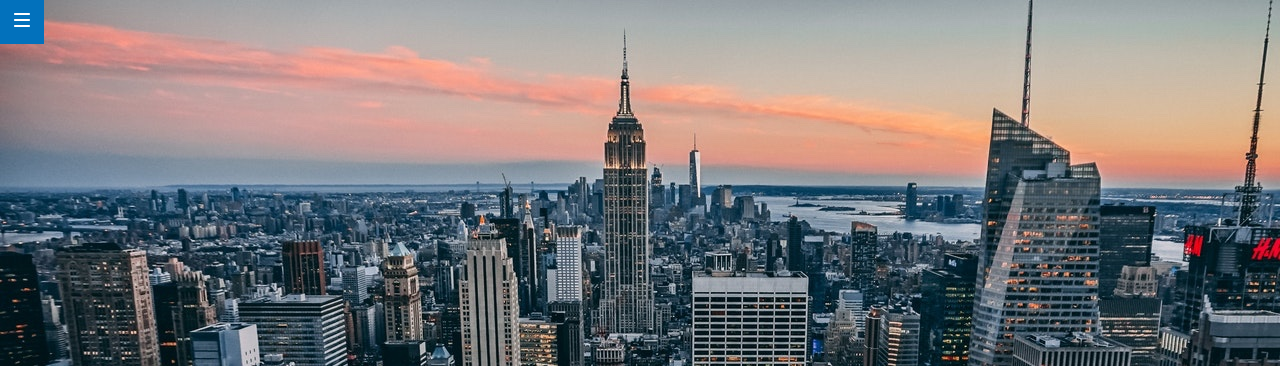
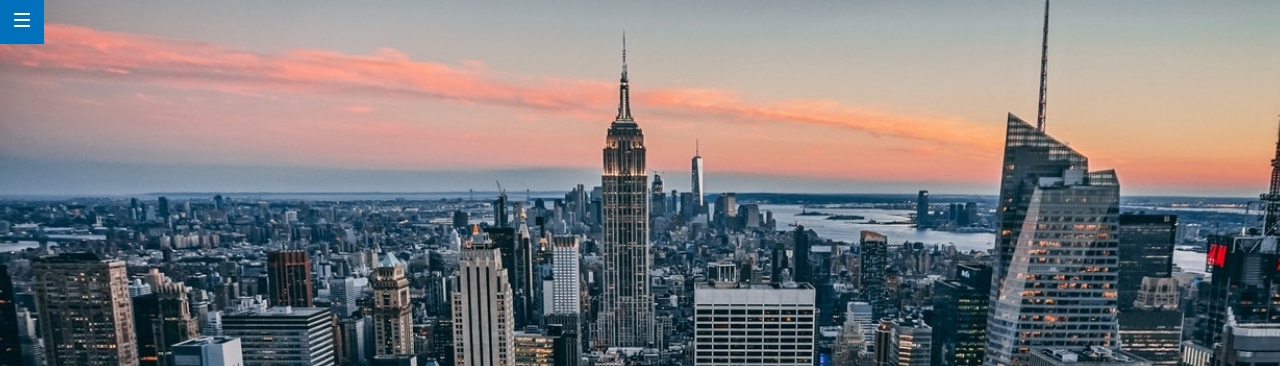
Before and after one commit to alcocere/anonymous-proxy, a website: page docs/index.html in a window 1280 px wide. Shown: the top 366 px of the page. Drawn offline with nearby package versions, Linux system fonts and the light colour scheme; files that its build step writes are made by us from their sources.

Commit message:
change hero vh mediaqueries

```diff
--- a/src/scss/pages/_header.scss
+++ b/src/scss/pages/_header.scss
@@ -55,10 +55,6 @@
 }
 
 @media all and (min-width: 720px) {
-  .header--hero {
-    height: 768px;
-  }
-
   .header--title {
     font-size: 80px;
     line-height: 1.33;
```
